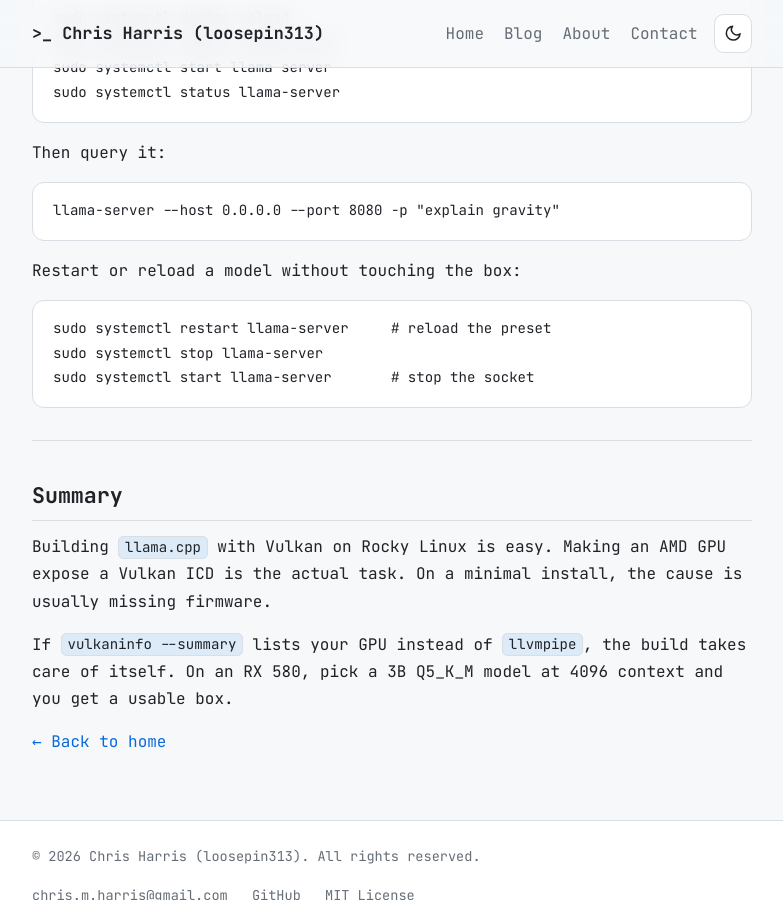
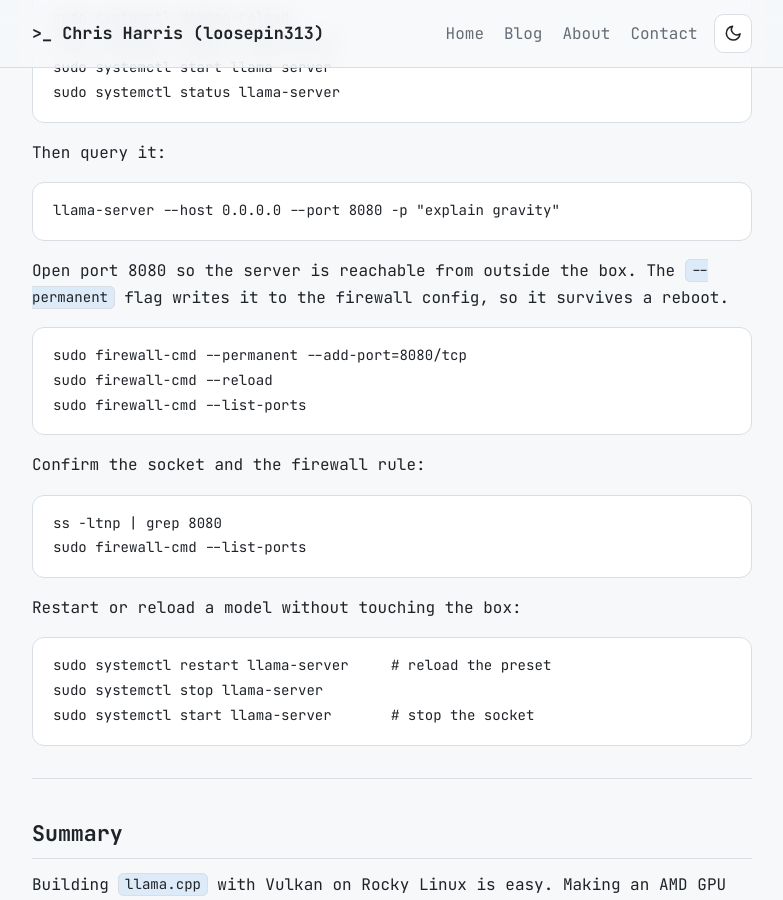
Before and after one commit to loosepin313/loosepin313.github.io, a Jekyll site: the page built from _posts/2026-11-18-vulkan-amd-gpu-rocky-linux-llama-cpp.md, in a window 1280 px wide and 900 px high, scrolled down 11847 px. Shown: the whole window, without its empty margins (248-1031 px from the left). Built offline with Jekyll 4.4.1, drawn with Linux system fonts in a browser that asks for light colours.

Commit message:
Add firewall steps for port 8080 to the Vulkan post

````diff
--- a/_posts/2026-11-18-vulkan-amd-gpu-rocky-linux-llama-cpp.md
+++ b/_posts/2026-11-18-vulkan-amd-gpu-rocky-linux-llama-cpp.md
@@ -431,6 +431,21 @@ Then query it:
 llama-server --host 0.0.0.0 --port 8080 -p "explain gravity"
 ```
 
+Open port 8080 so the server is reachable from outside the box. The `--permanent` flag writes it to the firewall config, so it survives a reboot.
+
+```bash
+sudo firewall-cmd --permanent --add-port=8080/tcp
+sudo firewall-cmd --reload
+sudo firewall-cmd --list-ports
+```
+
+Confirm the socket and the firewall rule:
+
+```bash
+ss -ltnp | grep 8080
+sudo firewall-cmd --list-ports
+```
+
 Restart or reload a model without touching the box:
 
 ```bash
````
